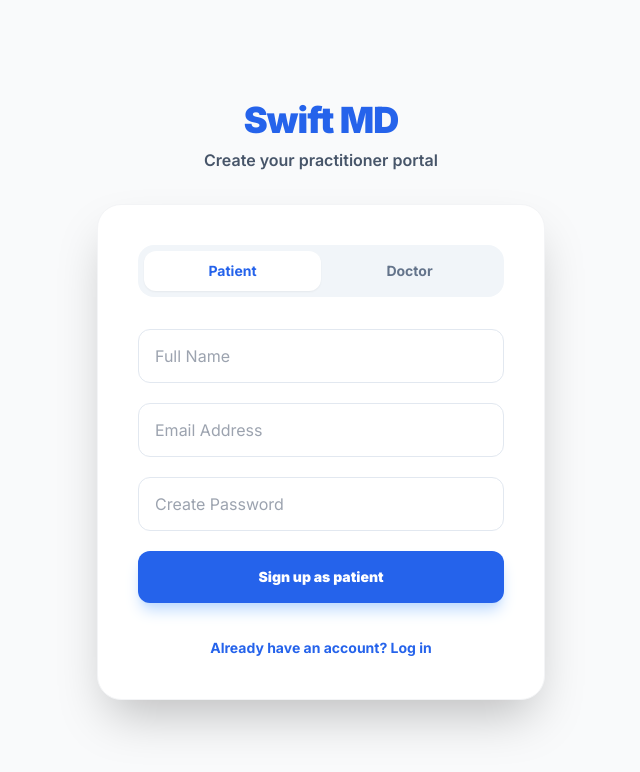
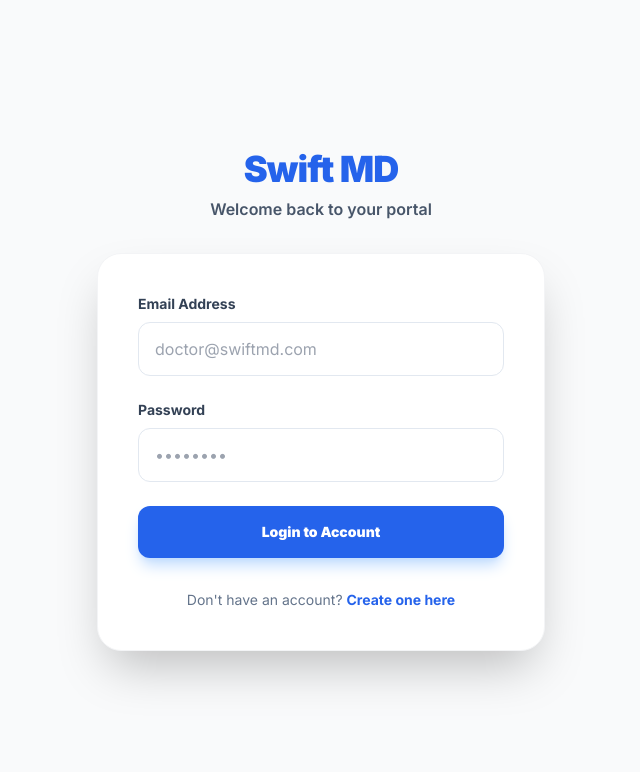
Before and after one commit to mugwe88-ops/MedicareAI, a Next.js app in the folder frontend/: page /signup in a window 1280 px wide. Shown: the top 772 px of the page, without its empty margins (319-959 px from the left). Built offline with nearby package versions, Linux system fonts and the light colour scheme.

Commit message:
update patient-portal

```diff
--- /dev/null
+++ b/frontend/app/patient-portal/page.tsx
@@ -0,0 +1,11 @@
+"use client";
+
+export default function PatientPortal() {
+  return (
+    <div className="p-8 bg-gray-50 min-h-screen">
+      <h1 className="text-2xl font-bold text-blue-600 mb-4">Patient Portal</h1>
+      <p className="text-gray-600">Welcome to Swift MD. Here you can book appointments and view your records.</p>
+      {/* Add patient-specific features here like 'Book Appointment' */}
+    </div>
+  );
+}
--- a/frontend/app/signup/page.tsx
+++ b/frontend/app/signup/page.tsx
@@ -2,55 +2,51 @@
 import { useState } from "react";
 import Link from "next/link";
 
-// Ensure the component name is capitalized and exported as default
-export default function SignupPage() {
-  const [role, setRole] = useState("patient");
+export default function LoginPage() {
   const [loading, setLoading] = useState(false);
   const [error, setError] = useState("");
-
   const [formData, setFormData] = useState({
-    name: "",
     email: "",
     password: "",
-    phone: "",
-    city: "",
-    specialization: "",
-    license_number: "",
   });
 
-  // This fixes the 'handleChange is not defined' error from your terminal
   const handleChange = (e: React.ChangeEvent<HTMLInputElement>) => {
     setFormData({ ...formData, [e.target.name]: e.target.value });
   };
 
-// Find your handleSubmit function and update the success logic:
   const handleSubmit = async (e: React.FormEvent) => {
     e.preventDefault();
     setLoading(true);
     setError("");
 
     try {
-    const res = await fetch("https://medicareai-1.onrender.com/api/auth/signup", {
+      const res = await fetch("https://medicareai-1.onrender.com/api/auth/login", {
         method: "POST",
         headers: { "Content-Type": "application/json" },
-      body: JSON.stringify({ ...formData, role }),
+        body: JSON.stringify(formData),
       });
 
       const data = await res.json();
-    if (!res.ok) throw new Error(data.error || "Registration failed");
 
-    // SUCCESS LOGIC:
-    localStorage.setItem("token", data.token); // Save the login session
+      if (!res.ok) {
+        throw new Error(data.message || "Login failed. Check your credentials.");
+      }
 
-    // Redirect based on role
+      // 1. Save the token for the session
+      localStorage.setItem("token", data.token);
+
+      // 2. Role-Based Redirect Logic
+      // Checks if the user is a doctor or patient and sends them to the right page
       if (data.user.role === "doctor") {
         window.location.href = "/dashboard";
       } else {
-      window.location.href = "/patient-portal"; // Direct patients to their own portal
+        window.location.href = "/patient-portal";
       }
 
     } catch (err: any) {
-    setError(err.message);
+      setError(err.message === "Failed to fetch"
+        ? "Server is waking up. Please wait 30 seconds and try again."
+        : err.message);
     } finally {
       setLoading(false);
     }
@@ -60,79 +56,36 @@ const handleSubmit = async (e: React.FormEvent) => {
     <div className="min-h-screen bg-gray-50 flex flex-col justify-center py-12 px-6">
       <div className="sm:mx-auto sm:w-full sm:max-w-md text-center">
         <h1 className="text-4xl font-black text-blue-600 tracking-tight">Swift MD</h1>
-        <p className="mt-2 text-slate-600 font-semibold">Create your practitioner portal</p>
+        <p className="mt-2 text-slate-600 font-semibold">Welcome back to your portal</p>
       </div>
 
       <div className="mt-8 sm:mx-auto sm:w-full sm:max-w-md">
         <div className="bg-white py-10 px-10 shadow-2xl rounded-3xl border border-gray-100">
 
-          {/* Role Toggle */}
-          <div className="flex p-1.5 bg-slate-100 rounded-2xl mb-8">
-            <button
-              type="button"
-              onClick={() => setRole("patient")}
-              className={`flex-1 py-2.5 text-sm font-bold rounded-xl transition-all ${role === 'patient' ? 'bg-white text-blue-600 shadow-sm' : 'text-slate-500'}`}
-            >
-              Patient
-            </button>
-            <button
-              type="button"
-              onClick={() => setRole("doctor")}
-              className={`flex-1 py-2.5 text-sm font-bold rounded-xl transition-all ${role === 'doctor' ? 'bg-white text-blue-600 shadow-sm' : 'text-slate-500'}`}
-            >
-              Doctor
-            </button>
-          </div>
-
-          <form className="space-y-5" onSubmit={handleSubmit}>
+          <form className="space-y-6" onSubmit={handleSubmit}>
             <div>
-              <input
-                name="name"
-                placeholder="Full Name"
-                required
-                onChange={handleChange}
-                className="w-full px-4 py-3.5 border border-slate-200 rounded-xl focus:ring-2 focus:ring-blue-500 outline-none text-slate-900 bg-white transition-all"
-              />
-            </div>
-            <div>
+              <label className="block text-sm font-bold text-slate-700 mb-2">Email Address</label>
               <input
                 name="email"
                 type="email"
-                placeholder="Email Address"
-                required
-                onChange={handleChange}
-                className="w-full px-4 py-3.5 border border-slate-200 rounded-xl focus:ring-2 focus:ring-blue-500 outline-none text-slate-900 bg-white transition-all"
-              />
-            </div>
-            <div>
-              <input
-                name="password"
-                type="password"
-                placeholder="Create Password"
+                placeholder="doctor@swiftmd.com"
                 required
                 onChange={handleChange}
                 className="w-full px-4 py-3.5 border border-slate-200 rounded-xl focus:ring-2 focus:ring-blue-500 outline-none text-slate-900 bg-white transition-all"
               />
             </div>
 
-            {role === "doctor" && (
-              <div className="space-y-5 pt-4 border-t border-slate-100 animate-in fade-in duration-500">
+            <div>
+              <label className="block text-sm font-bold text-slate-700 mb-2">Password</label>
               <input
-                  name="specialization"
-                  placeholder="Specialization (e.g. Dermatology)"
+                name="password"
+                type="password"
+                placeholder="••••••••"
                 required
                 onChange={handleChange}
-                  className="w-full px-4 py-3.5 border border-blue-100 rounded-xl bg-blue-50/50 text-slate-900 outline-none focus:ring-2 focus:ring-blue-400"
-                />
-                <input
-                  name="license_number"
-                  placeholder="Medical License Number"
-                  required
-                  onChange={handleChange}
-                  className="w-full px-4 py-3.5 border border-blue-100 rounded-xl bg-blue-50/50 text-slate-900 outline-none focus:ring-2 focus:ring-blue-400"
+                className="w-full px-4 py-3.5 border border-slate-200 rounded-xl focus:ring-2 focus:ring-blue-500 outline-none text-slate-900 bg-white transition-all"
               />
             </div>
-            )}
 
             {error && (
               <div className="bg-rose-50 border border-rose-100 text-rose-600 text-sm font-bold px-4 py-3 rounded-xl text-center">
@@ -143,16 +96,19 @@ const handleSubmit = async (e: React.FormEvent) => {
             <button
               type="submit"
               disabled={loading}
-              className="w-full py-4 px-4 rounded-xl shadow-lg shadow-blue-200 text-sm font-black text-white bg-blue-600 hover:bg-blue-700 transition-all transform active:scale-[0.98] disabled:bg-blue-300 disabled:shadow-none"
+              className="w-full py-4 px-4 rounded-xl shadow-lg shadow-blue-200 text-sm font-black text-white bg-blue-600 hover:bg-blue-700 transition-all transform active:scale-[0.98] disabled:bg-blue-300"
             >
-              {loading ? "Creating Account..." : `Sign up as ${role}`}
+              {loading ? "Authenticating..." : "Login to Account"}
             </button>
           </form>
 
           <div className="mt-8 text-center">
-            <Link href="/login" className="text-sm font-bold text-blue-600 hover:text-blue-800 transition">
-              Already have an account? Log in
+            <p className="text-sm text-slate-500">
+              Don't have an account?{" "}
+              <Link href="/signup" className="font-bold text-blue-600 hover:text-blue-800 transition">
+                Create one here
               </Link>
+            </p>
           </div>
         </div>
       </div>
```
Lines whose indentation alone changed are shown as unchanged.
